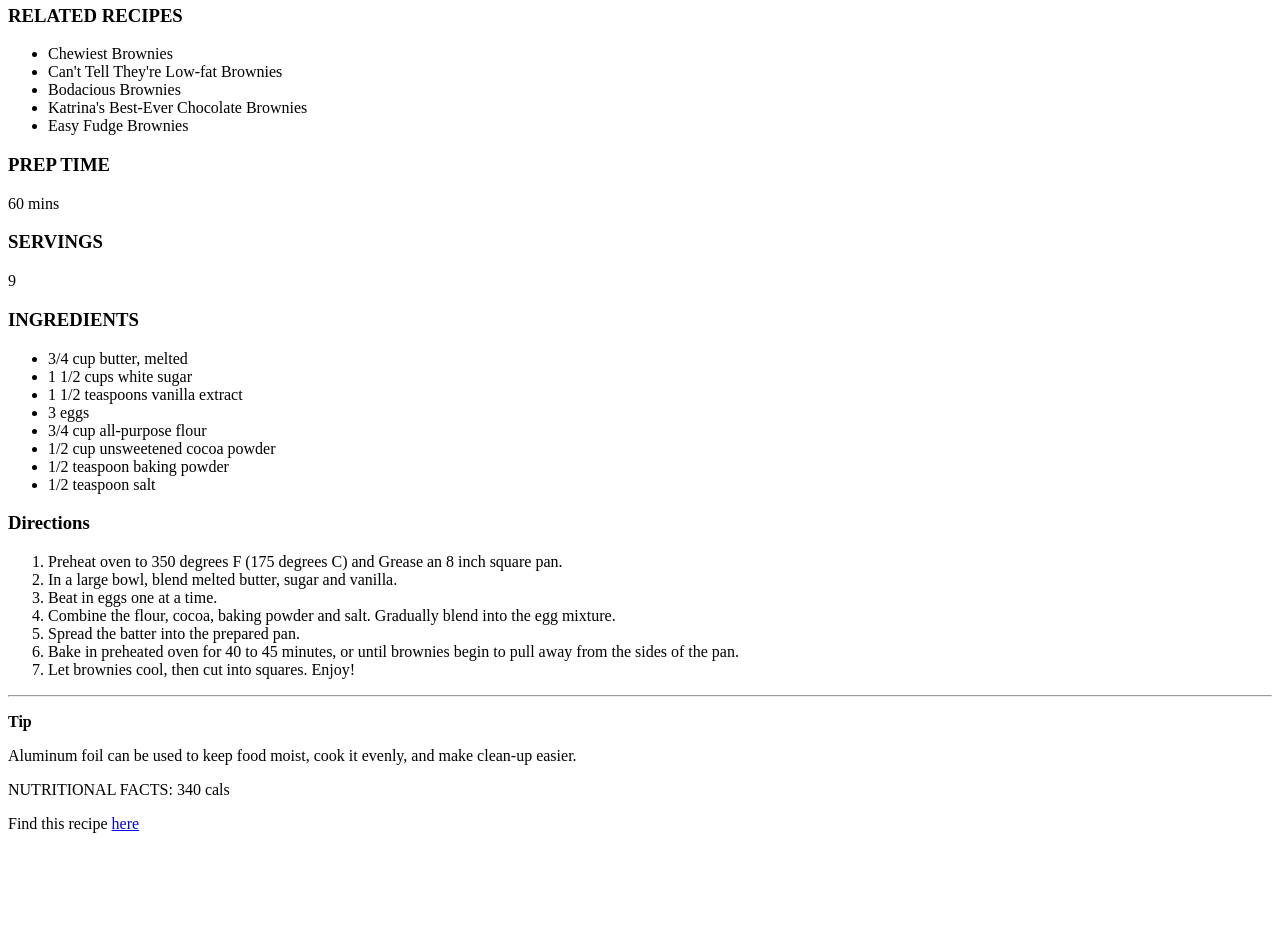
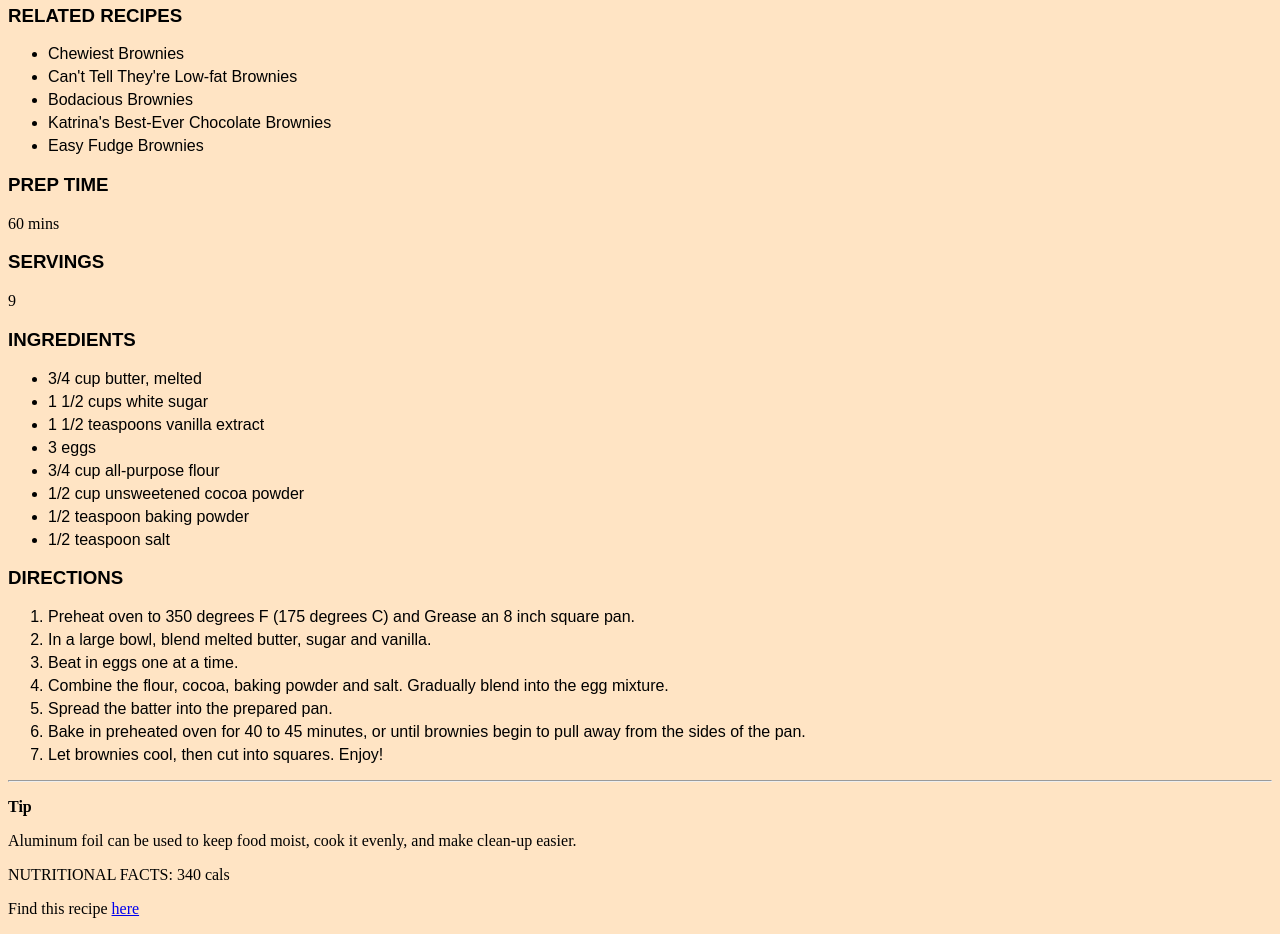
Before and after one commit to ericguo021/Web_Dev, a plain HTML site: page index.html in a window 1280 px wide. Shown: the part 300-1234 px from the top of the page. Before the commit the page ends 1149 px from the top, so only its background shows below. Drawn offline with Linux system fonts and the light colour scheme.

Commit message:
link to css style

```diff
--- a/index.html
+++ b/index.html
@@ -3,6 +3,7 @@
 <head>
     <meta charset="UTF-8">
     <meta name="viewport" content="width=device-width, initial-scale=1.0">
+    <link rel="stylesheet" href ='css/style.css'>
     <title>Brownies</title>
 
 
@@ -14,7 +15,7 @@
 <img src="img/brownies_images.jpeg" alt="Brownie Pic" width="300px" >
 <p>Recipe by: Biz McMahon</p>
     </header>
-
+<main>
 <section>
 <p><h3>RELATED RECIPES</h3></p>
 <ul>
@@ -64,14 +65,16 @@
             <li>Let brownies cool, then cut into squares. Enjoy!</li>
         <ol>
     </article>
-
+</main>
     <hr>
-    <div>
+<foot>
+     <div>
         <p><strong>Tip</strong></p>
         <p>Aluminum foil can be used to keep food moist, cook it evenly, and make
             clean-up easier.</p>
         <p>NUTRITIONAL FACTS: 340 cals</p>
     <p>Find this recipe <a href="http://allrecipes.com/recipe/11063/deep-dish-brownies" target="_blank">here</a></p>
     </div>
+</foot>
 </body>
 </html>
```
